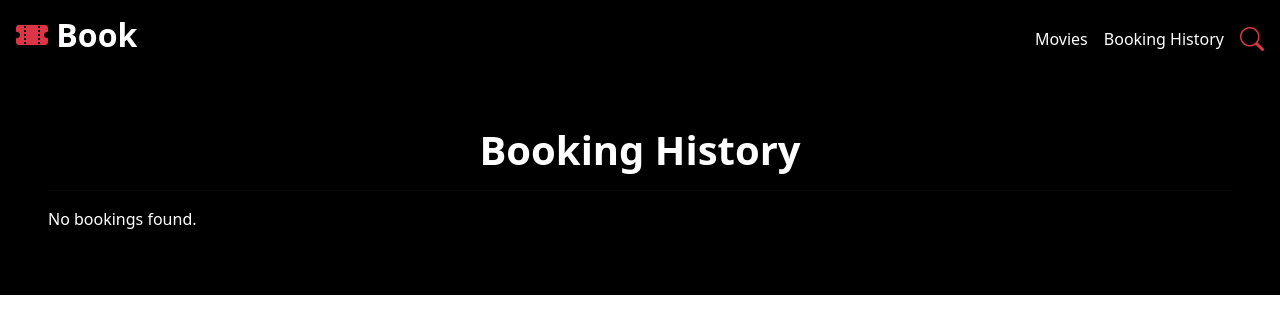
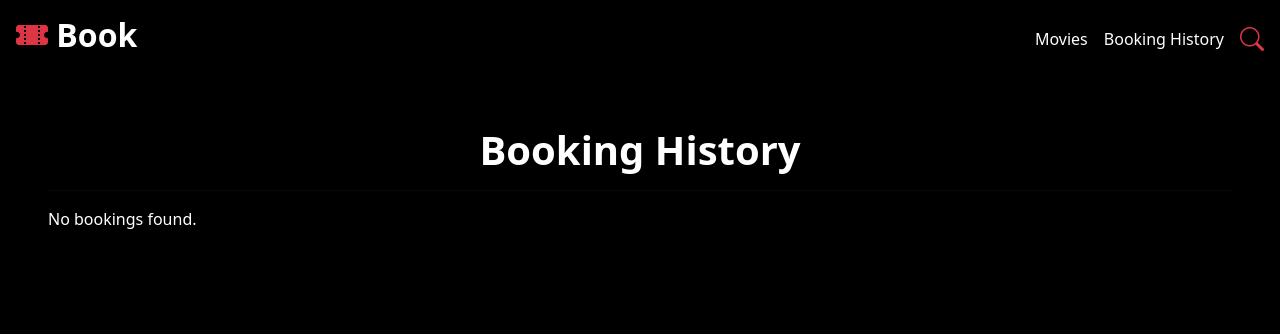
Before and after one commit to bhaskarAntony/movie, a React (Create React App) app: page /bookings in a window 1280 px wide. Shown: the top 334 px of the page. Built offline with nearby package versions, Linux system fonts and the light colour scheme.

Commit message:
allfiles

```diff
--- a/src/pages/BookingHistory.js
+++ b/src/pages/BookingHistory.js
@@ -19,7 +19,7 @@ function BookingHistory() {
   };
 
   return (
-    <div className="bg-black p-3 p-md-5 container-fluid">
+    <div className="bg-black p-3 p-md-5 container-fluid" style={{minHeight:'100vh'}}>
       <center>
         <h1 className="text-white fw-bold">Booking History</h1>
         <hr />
@@ -27,7 +27,7 @@ function BookingHistory() {
       {bookings.length === 0 ? (
         <p className="text-white">No bookings found.</p>
       ) : (
-        <ul className="row">
+        <div className="row">
           {bookings.map((booking) => {
             const movie = movies.find((m) => m.id === parseInt(booking.movieId));
             return (
@@ -50,7 +50,7 @@ function BookingHistory() {
               </div>
             );
           })}
-        </ul>
+        </div>
       )}
     </div>
   );
```
